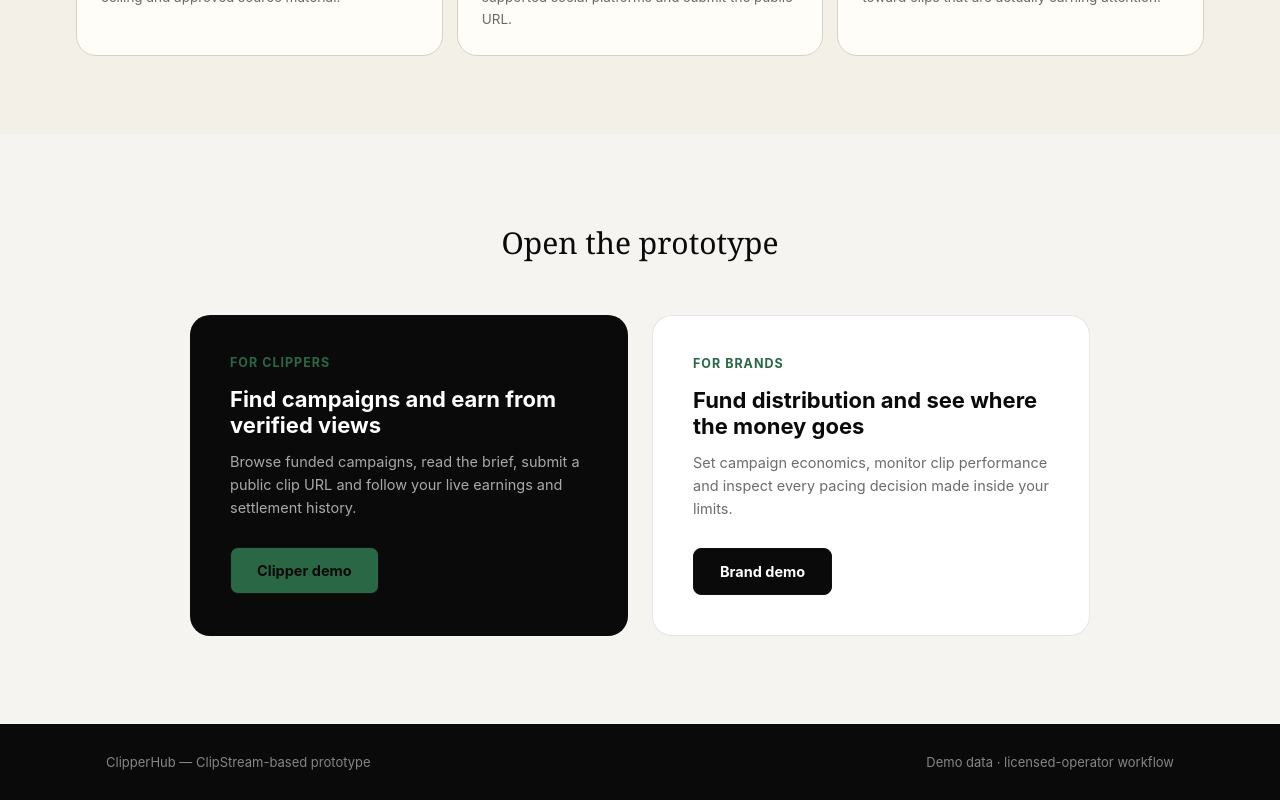
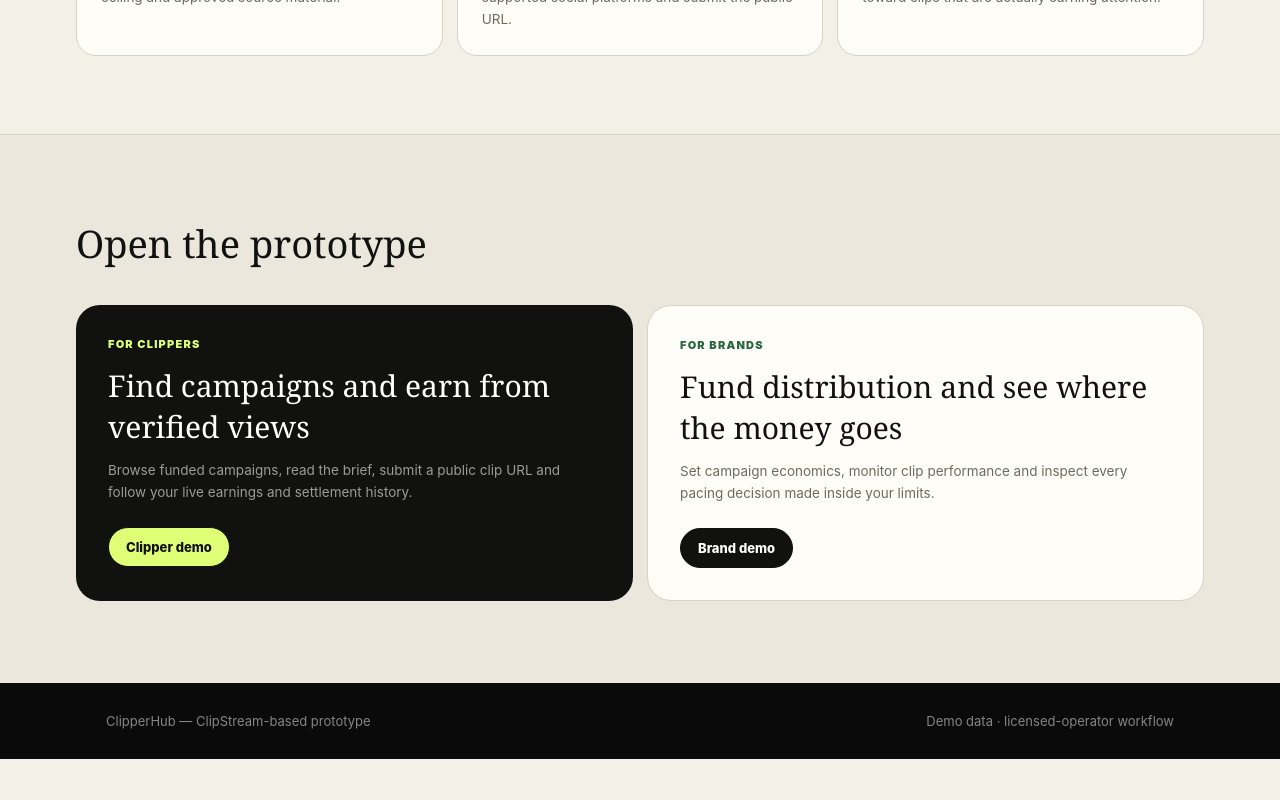
Before and after one commit to dondo511/testlp, a Next.js app in the folder clipstream-app/: page / in a window 1280 px wide. Shown: the part 1779-2579 px from the top of the page. After the commit the page ends 2538 px from the top, so only its background shows below. Built offline with nearby package versions, Linux system fonts and the light colour scheme.

Commit message:
Unify landing sections with ClipperHub UI

```diff
--- a/clipstream-app/components/landing/ChoosePath.module.css
+++ b/clipstream-app/components/landing/ChoosePath.module.css
@@ -1,90 +1 @@
-.section {
-  background: #f5f4f1;
-}
-.wrap {
-  max-width: 1180px;
-  margin: 0 auto;
-  padding: 88px 56px;
-}
-.heading {
-  text-align: center;
-  font-family: var(--font-display), serif;
-  font-weight: 400;
-  font-size: 30px;
-  color: #0a0a0a;
-  margin: 0 0 52px;
-}
-.grid {
-  display: grid;
-  grid-template-columns: 1fr 1fr;
-  gap: 24px;
-  max-width: 900px;
-  margin: 0 auto;
-}
-.dark {
-  background: #0a0a0a;
-  border-radius: 20px;
-  padding: 40px;
-}
-.light {
-  background: #fff;
-  border: 1px solid rgba(10, 10, 10, 0.1);
-  border-radius: 20px;
-  padding: 40px;
-}
-.eyebrow {
-  font-size: 12.5px;
-  font-weight: 700;
-  color: var(--accent);
-  text-transform: uppercase;
-  letter-spacing: 0.08em;
-  margin-bottom: 16px;
-}
-.title {
-  font-size: 22px;
-  font-weight: 700;
-  color: #fff;
-  margin-bottom: 12px;
-}
-.titleDark {
-  font-size: 22px;
-  font-weight: 700;
-  color: #0a0a0a;
-  margin-bottom: 12px;
-}
-.desc {
-  font-size: 14.5px;
-  line-height: 1.6;
-  color: rgba(255, 255, 255, 0.65);
-  margin: 0 0 28px;
-}
-.descDark {
-  font-size: 14.5px;
-  line-height: 1.6;
-  color: rgba(10, 10, 10, 0.6);
-  margin: 0 0 28px;
-}
-.ctaAccent {
-  padding: 14px 26px;
-  border-radius: 8px;
-  background: var(--accent);
-  color: #0a0a0a;
-  font-size: 14.5px;
-  font-weight: 700;
-}
-.ctaDark {
-  padding: 14px 26px;
-  border-radius: 8px;
-  background: #0a0a0a;
-  color: #fff;
-  font-size: 14.5px;
-  font-weight: 700;
-}
-@media (max-width: 720px) {
-  .wrap {
-    padding: 56px 24px;
-  }
-  .grid {
-    grid-template-columns: 1fr;
-  }
-}
+.section{background:var(--paper-2);border-top:1px solid var(--line)}.wrap{max-width:1180px;margin:0 auto;padding:82px 26px}.heading{text-align:left;font-family:var(--font-display);font-weight:400;font-size:38px;color:var(--ink);margin:0 0 36px}.grid{display:grid;grid-template-columns:1fr 1fr;gap:14px}.dark,.light{border-radius:24px;padding:32px}.dark{background:var(--ink)}.light{background:var(--card);border:1px solid var(--line)}.eyebrow{font-size:11px;font-weight:900;color:var(--lime);text-transform:uppercase;letter-spacing:.11em;margin-bottom:14px}.light .eyebrow{color:var(--accent)}.title,.titleDark{font-family:var(--font-display);font-size:30px;font-weight:400;margin-bottom:12px}.title{color:#fff}.titleDark{color:var(--ink)}.desc,.descDark{font-size:13.5px;line-height:1.65;margin:0 0 24px}.desc{color:rgba(255,255,255,.58)}.descDark{color:var(--muted)}.ctaAccent,.ctaDark{padding:11px 17px;border-radius:999px;font-size:13px;font-weight:800;text-decoration:none}.ctaAccent{background:var(--lime);color:var(--ink)}.ctaDark{background:var(--ink);color:#fff}@media(max-width:720px){.wrap{padding:56px 18px}.grid{grid-template-columns:1fr}}
```
